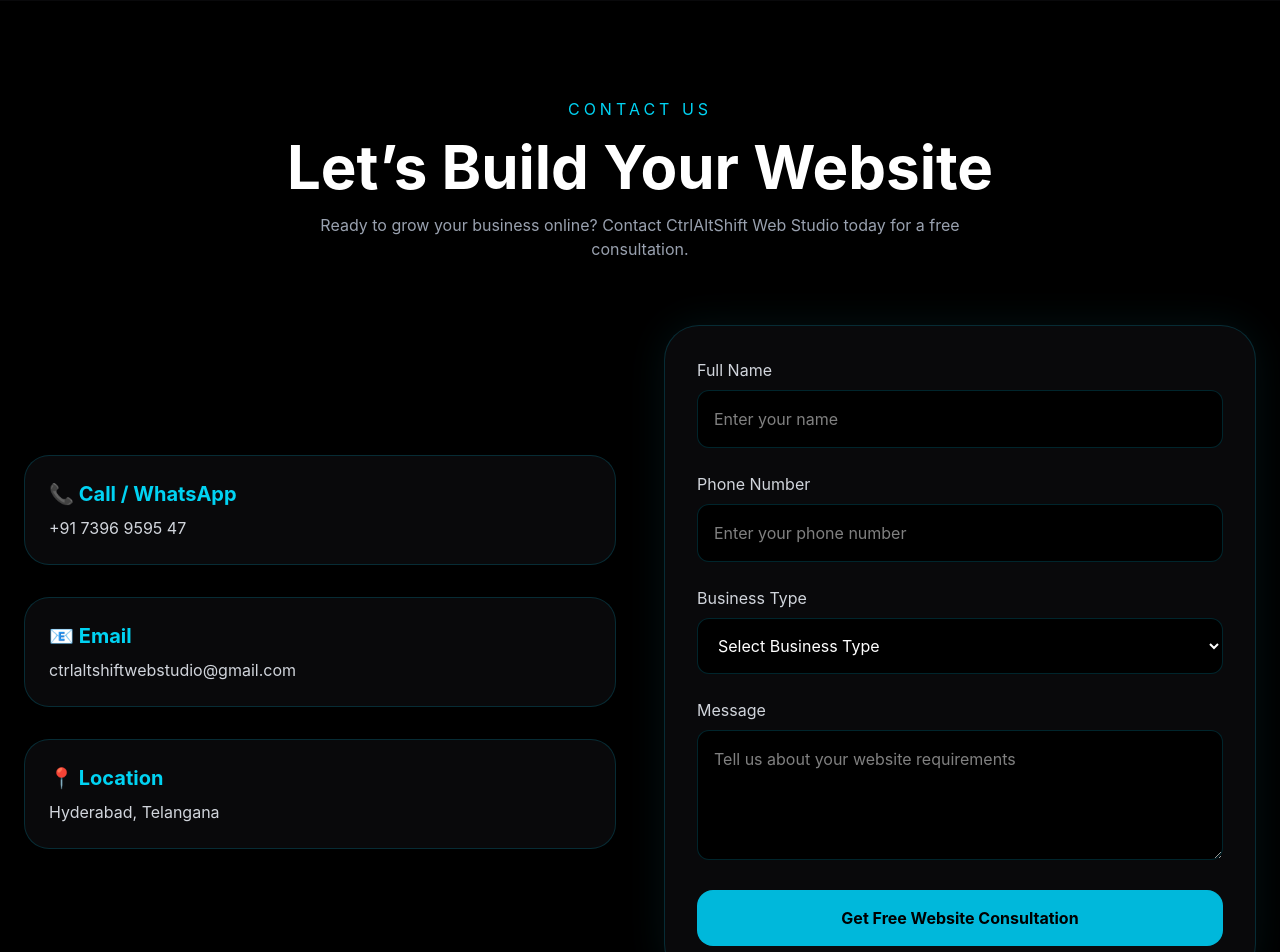
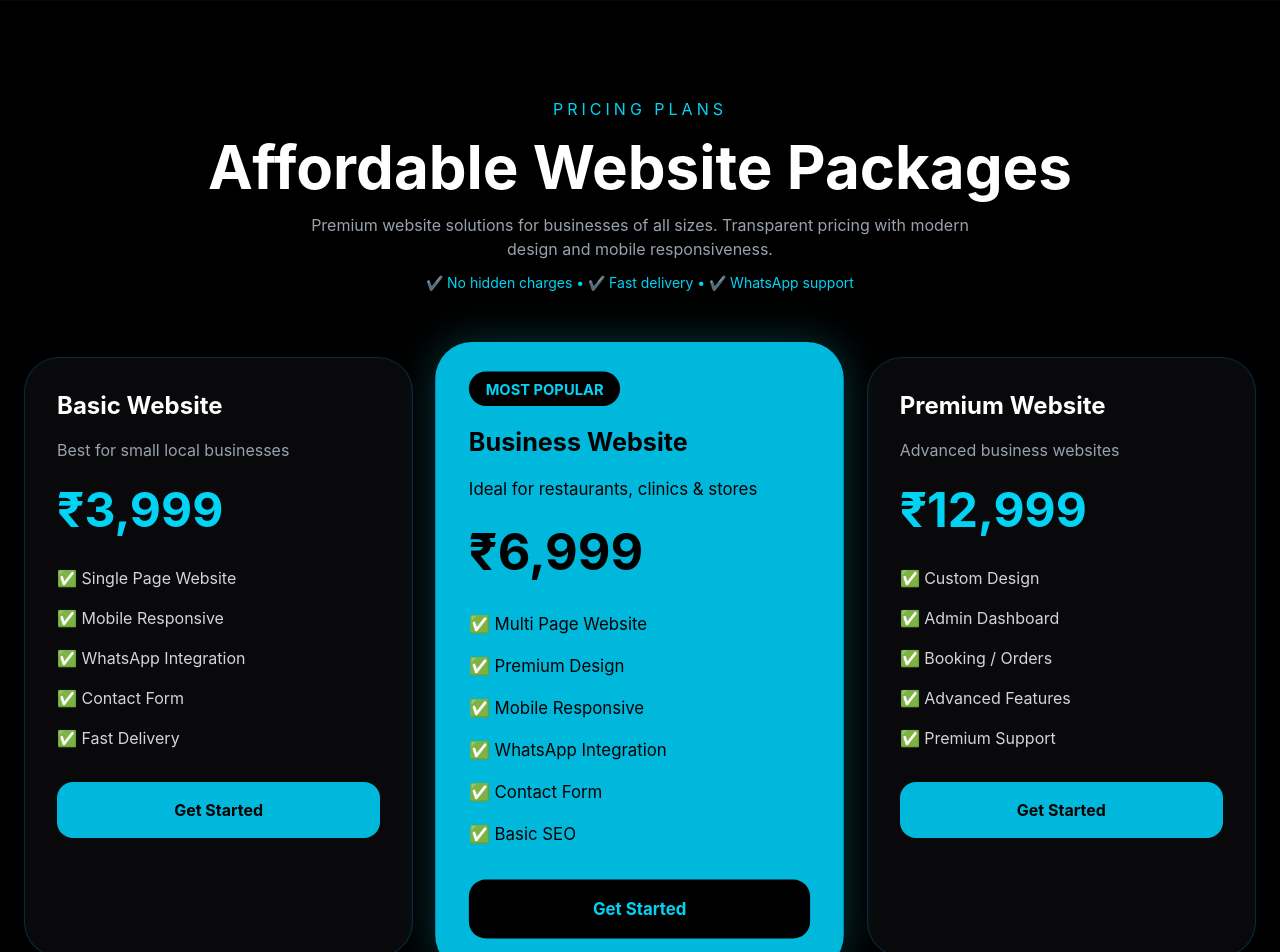
Before and after one commit to urbanbasket99/myprofile, a React (Vite) app: page / in a window 1280 px wide. Shown: the part 5100-6052 px from the top of the page. Built offline with nearby package versions, Linux system fonts and the light colour scheme.

Commit message:
updated price plans

```diff
--- a/src/home.jsx
+++ b/src/home.jsx
@@ -568,8 +568,155 @@
     </div>
   </div>
 </section>
+{/* PRICING */}
+<section className="max-w-7xl mx-auto py-24 px-6">
+  <div className="text-center mb-16">
+    <p className="text-cyan-400 uppercase tracking-[4px]">
+      Pricing Plans
+    </p>
 
-{/* CONTACT */}
+    <h2 className="text-4xl md:text-6xl font-bold mt-4">
+      Affordable Website Packages
+    </h2>
+
+    <p className="text-gray-400 mt-4 max-w-2xl mx-auto">
+      Premium website solutions for businesses of all sizes.
+      Transparent pricing with modern design and mobile responsiveness.
+    </p>
+    <p className="text-cyan-400 mt-3 text-sm">
+  ✔ No hidden charges • ✔ Fast delivery • ✔ WhatsApp support
+</p>
+  </div>
+
+  <div className="grid md:grid-cols-3 gap-8">
+
+    {/* BASIC */}
+    <div className="bg-zinc-950 border border-cyan-500/20 rounded-[35px] p-8 hover:border-cyan-400 transition duration-300 hover:-translate-y-2">
+
+      <h3 className="text-2xl font-bold mb-4">
+        Basic Website
+      </h3>
+
+      <p className="text-gray-400 mb-6">
+        Best for small local businesses
+      </p>
+
+      <h2 className="text-5xl font-bold text-cyan-400 mb-8">
+        ₹3,999
+      </h2>
+
+      <ul className="space-y-4 text-gray-300">
+        <li>✅ Single Page Website</li>
+        <li>✅ Mobile Responsive</li>
+        <li>✅ WhatsApp Integration</li>
+        <li>✅ Contact Form</li>
+        <li>✅ Fast Delivery</li>
+      </ul>
+
+      <a
+        href="https://wa.me/917396959547"
+        target="_blank"
+        rel="noreferrer"
+        className="mt-8 block text-center bg-cyan-500 hover:bg-cyan-400 text-black py-4 rounded-2xl font-bold"
+      >
+        Get Started
+      </a>
+    </div>
+
+    {/* BUSINESS */}
+    <div className="bg-cyan-500 text-black rounded-[35px] p-8 scale-105 shadow-[0_0_40px_rgba(34,211,238,0.25)]">
+
+      <span className="bg-black text-cyan-400 px-4 py-2 rounded-full text-sm font-bold">
+        MOST POPULAR
+      </span>
+
+      <h3 className="text-2xl font-bold mt-6 mb-4">
+        Business Website
+      </h3>
+
+      <p className="mb-6">
+        Ideal for restaurants, clinics & stores
+      </p>
+
+      <h2 className="text-5xl font-bold mb-8">
+        ₹6,999
+      </h2>
+
+      <ul className="space-y-4">
+        <li>✅ Multi Page Website</li>
+        <li>✅ Premium Design</li>
+        <li>✅ Mobile Responsive</li>
+        <li>✅ WhatsApp Integration</li>
+        <li>✅ Contact Form</li>
+        <li>✅ Basic SEO</li>
+      </ul>
+
+      <a
+        href="https://wa.me/917396959547"
+        target="_blank"
+        rel="noreferrer"
+        className="mt-8 block text-center bg-black text-cyan-400 py-4 rounded-2xl font-bold"
+      >
+        Get Started
+      </a>
+    </div>
+
+    {/* PREMIUM */}
+    <div className="bg-zinc-950 border border-cyan-500/20 rounded-[35px] p-8 hover:border-cyan-400 transition duration-300 hover:-translate-y-2">
+
+      <h3 className="text-2xl font-bold mb-4">
+        Premium Website
+      </h3>
+
+      <p className="text-gray-400 mb-6">
+        Advanced business websites
+      </p>
+
+      <h2 className="text-5xl font-bold text-cyan-400 mb-8">
+        ₹12,999
+      </h2>
+
+      <ul className="space-y-4 text-gray-300">
+        <li>✅ Custom Design</li>
+        <li>✅ Admin Dashboard</li>
+        <li>✅ Booking / Orders</li>
+        <li>✅ Advanced Features</li>
+        <li>✅ Premium Support</li>
+      </ul>
+
+      <a
+        href="https://wa.me/917396959547"
+        target="_blank"
+        rel="noreferrer"
+        className="mt-8 block text-center bg-cyan-500 hover:bg-cyan-400 text-black py-4 rounded-2xl font-bold"
+      >
+        Get Started
+      </a>
+    </div>
+  </div>
+</section>
+
+<section className="max-w-6xl mx-auto px-6 py-24">
+  <div className="bg-cyan-500 rounded-[40px] p-12 text-center text-black">
+
+    <h2 className="text-4xl md:text-6xl font-bold">
+      Ready To Grow Your Business?
+    </h2>
+
+    <p className="mt-4 text-lg">
+      Let’s build a premium website that attracts more customers.
+    </p>
+
+    <a
+      href="https://wa.me/917396959547"
+      target="_blank"
+      rel="noreferrer"
+      className="inline-block mt-8 bg-black text-cyan-400 px-8 py-4 rounded-2xl font-bold hover:scale-105 transition"
+    >
+      Get Free Consultation
+    </a>
+  </div>
+</section>
 {/* CONTACT */}
 <section
   id="contact"
```
